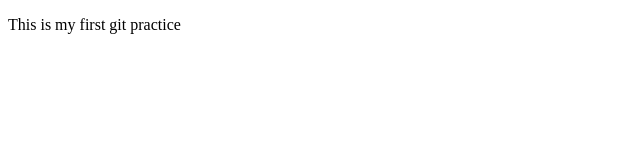
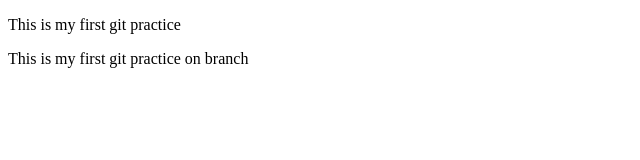
Before and after one commit to fretm/gitpractice, a plain HTML site: page index.html in a window 1280 px wide. Shown: the whole page, without its empty margins (0-640 px from the left). Drawn offline with Linux system fonts and the light colour scheme.

Commit message:
edit branch

```diff
--- a/index.html
+++ b/index.html
@@ -8,5 +8,8 @@
 </head>
 <body>
     <p>This is my first git practice</p>
+
+    <p>This is my first git practice on branch</p>
+
 </body>
 </html>
```
